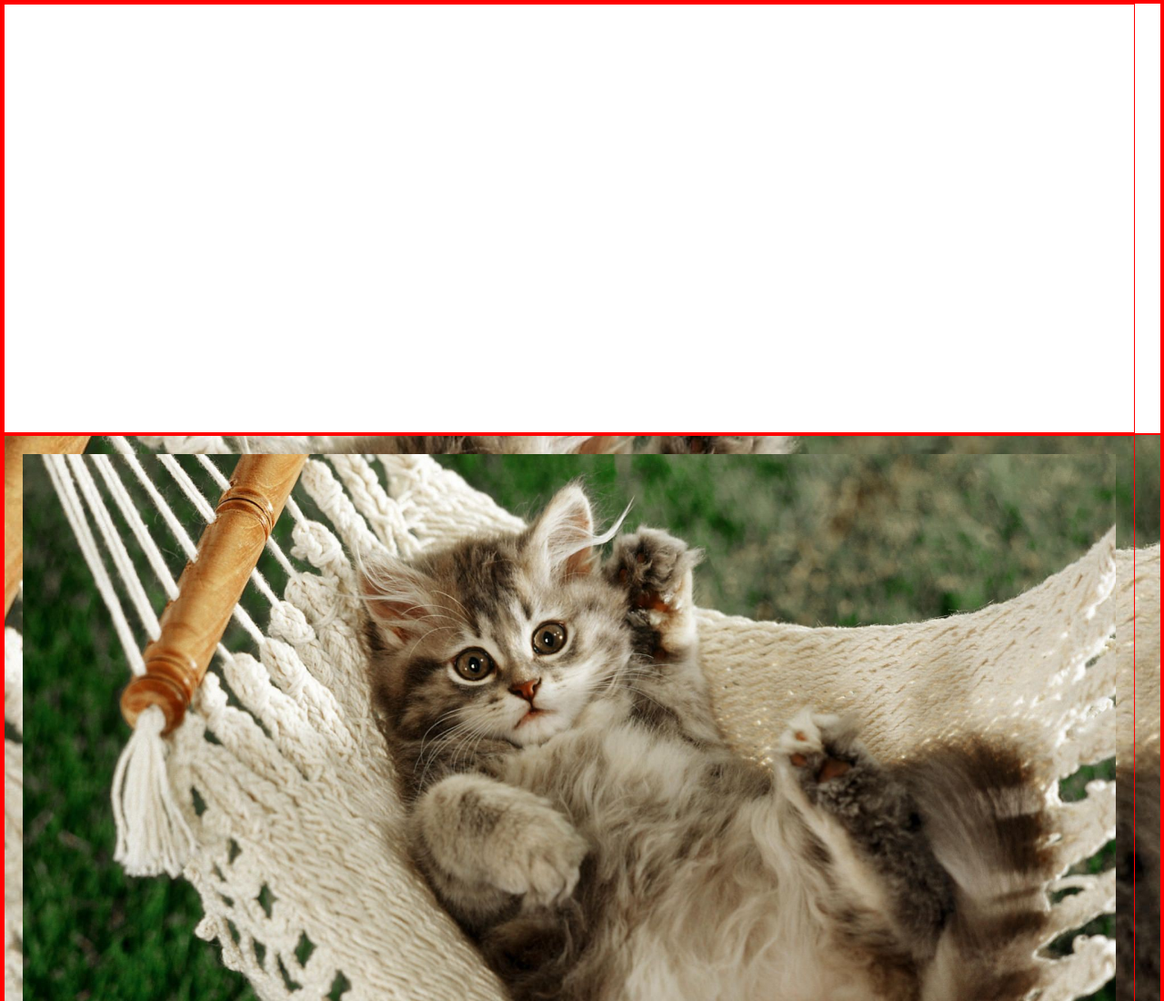
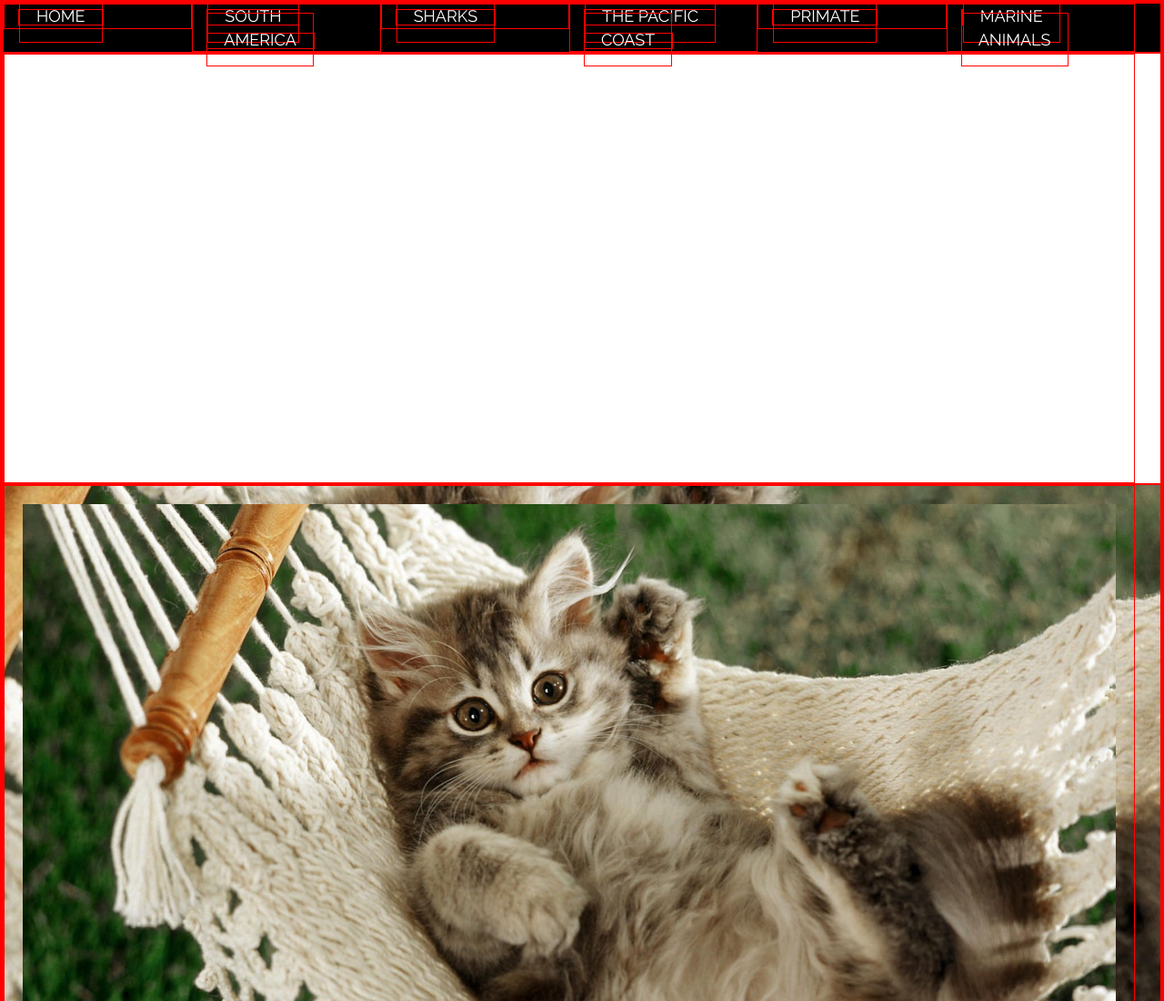
Before and after one commit to westminsterenvisci/westminsterenvisci.github.io, a plain HTML site: page AnnaRachel.html in a window 1280 px wide. Shown: the top 1100 px of the page at 91% size. Drawn offline with nearby package versions, Linux system fonts and the light colour scheme.

Commit message:
Update AnnaRachel.html

```diff
--- a/AnnaRachel.html
+++ b/AnnaRachel.html
@@ -16,7 +16,17 @@
 <body><!--Beginning of Visible Things-->
 
   <div class="container-fluid"><!--This is the box all of our content will go in, think of laying out your webpage like laying out a grid
+<!--Header-->
+    <div class="row" style="background-color: black">
+      <div class="col-xs-2"><a href="index.html"><h2-2 class="white">HOME</h2-2></a></div>
+      <div class="col-xs-2"><a href="JamesJohnCharlotteJosephMarianna.html"><h2-2 class="white">SOUTH  AMERICA</h2-2></a></div>
+      <div class="col-xs-2"><a href="AnnaRachel.html"><h2-2 class="white">SHARKS</h2-2></a></div>
+      <div class="col-xs-2"><a href="RebeccaJuliaSEPdeGO.html"><h2-2 class="white">THE PACIFIC COAST</h2-2></a></div>
+      <div class="col-xs-2"><a href="DavisReidBeau.html"><h2-2 class="white">PRIMATE</h2-2></a></div>
+      <div class="col-xs-2"><a href="WesleyEthanCrawford.html"></a><h2-2 class="white">MARINE ANIMALS</h2-2></div>
 
+    </div>
+    <!--End Header--><!--
   We will use rows and columns like a child graphing things. A row will go all the way across the page, so it has an assigned width of 100%. There are 12 columns used in most websites and in yours. You can assign a column of content to any number of columns. For instance if you want a block of text to take up the left half of the page, put it in a column that is 6 columns wide because that's half of 12. That column would be called "col-xs-6" because bootstrap labels it that way. Red lines will outline our grid for now and I can show you how to remove them so that you can see what your webpage would actually look like-->
 
     <!--Title-->
```
